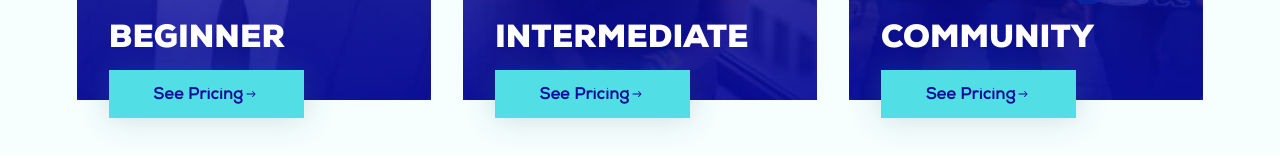
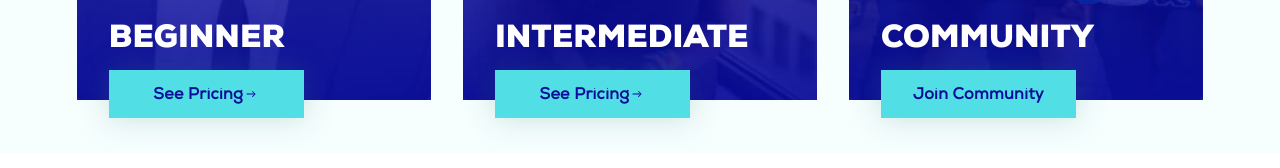
Before and after one commit to EmmanuelOluwafemi/enoverlab, a React (Create React App) app: page / in a window 1280 px wide. Shown: the part 2311-2479 px from the top of the page. Built offline with nearby package versions, Linux system fonts and the light colour scheme.

Commit message:
added update

```diff
--- a/src/components/Services.js
+++ b/src/components/Services.js
@@ -22,10 +22,11 @@ const data = [
     {
         imgUrl: community,
         title: "COMMUNITY",
+        link: "https://chat.whatsapp.com/Jny8eNbllbQFiXDqSafxBV"
     },
 ]
 
-const Card = ({ imgUrl, title, headTitle, i }) => {
+const Card = ({ imgUrl, title, headTitle, i, link }) => {
     return (
         <StyledCard
             data-aos="fade-left"
@@ -39,10 +40,14 @@ const Card = ({ imgUrl, title, headTitle, i }) => {
                 <h1>{title}</h1>
             </div>
 
-            <Link to="/pricing">
-                See Pricing
-                <IoIosArrowRoundForward className="icon" />
-            </Link>
+            {
+                !link ?
+                <Link to="/pricing">
+                    See Pricing
+                    <IoIosArrowRoundForward className="icon" />
+                </Link>:
+                <a href={link}>Join Community</a>
+            }
         </StyledCard>
     )
 }
@@ -63,13 +68,14 @@ const Services = () => {
             >Here at enoverlab,</h1>
             <div className="card-grid">
                 {
-                    data.map(({ imgUrl, title, headTitle }, i) => (
+                    data.map(({ imgUrl, title, headTitle, link }, i) => (
                         <Card
                             i={i}
                             key={imgUrl}
                             imgUrl={imgUrl}
                             title={title}
                             headTitle={headTitle}
+                            link={link}
                         />
                     ))
                 }
```
